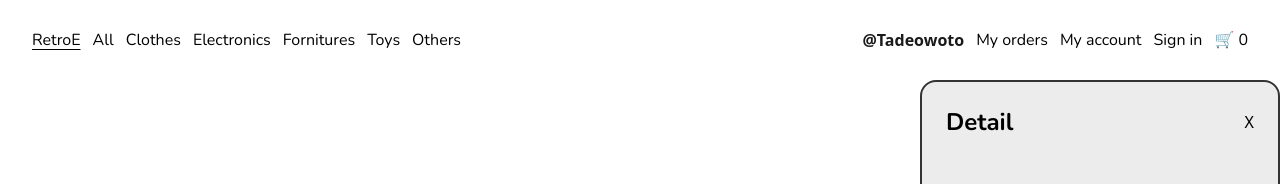
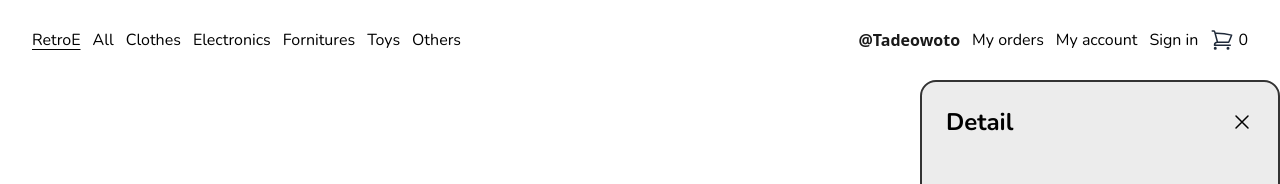
Before and after one commit to tadeowoto/retro-ecommerce, a React (Vite) app: page / in a window 1280 px wide. Shown: the top 184 px of the page. Built offline with nearby package versions, Linux system fonts and the light colour scheme; no server answers.

Commit message:
heroicons

```diff
--- a/package.json
+++ b/package.json
@@ -10,6 +10,7 @@
     "preview": "vite preview"
   },
   "dependencies": {
+    "@heroicons/react": "^2.2.0",
     "@tailwindcss/vite": "^4.0.0",
     "react": "^18.3.1",
     "react-dom": "^18.3.1",
--- a/src/components/Navbar.tsx
+++ b/src/components/Navbar.tsx
@@ -2,6 +2,7 @@ import { NavLink } from "react-router-dom";
 import { navData } from "../data/navData";
 import { useContext } from "react";
 import { ecommerceContext } from "../context/context";
+import { ShoppingCartIcon } from "@heroicons/react/24/outline";
 
 function Navbar() {
   const { count } = useContext(ecommerceContext);
@@ -40,8 +41,14 @@ function Navbar() {
                   isActive ? activeStyle : undefined
                 }
               >
-                {item.text}
-                {item.id === 4 && <span className="ml-1">{count}</span>}
+                <div className="flex">
+                  {item.isCart ? (
+                    <ShoppingCartIcon className="h-6 w-6 text-gray-800" />
+                  ) : (
+                    <span>{item.text}</span>
+                  )}
+                  {item.id === 4 && <span className="ml-1">{count}</span>}
+                </div>
               </NavLink>
             </div>
           ))}
--- a/src/components/ProductDetail.tsx
+++ b/src/components/ProductDetail.tsx
@@ -1,3 +1,4 @@
+import { XMarkIcon } from "@heroicons/react/24/outline";
 import "./styles.css";
 
 function ProductDetail() {
@@ -5,7 +6,9 @@ function ProductDetail() {
     <aside className=" product-detail flex flex-col fixed right-0 top-20 border-2 border-border rounded-2xl bg-grayBg">
       <div className="flex justify-between items-center p-6">
         <h2 className="text-2xl font-bold font-nunito">Detail</h2>
-        <div>X</div>
+        <div>
+          <XMarkIcon className="w-6 h-6 text-black" />
+        </div>
       </div>
     </aside>
   );
--- a/src/data/navData.ts
+++ b/src/data/navData.ts
@@ -55,7 +55,7 @@ export const navData = {
     {
       id: 4,
       to: "/cart",
-      text: "🛒",
+      isCart: true,
     },
   ],
 };
```
Also changed, not shown: 1 other file (tests, documents, lock files or other folders).
